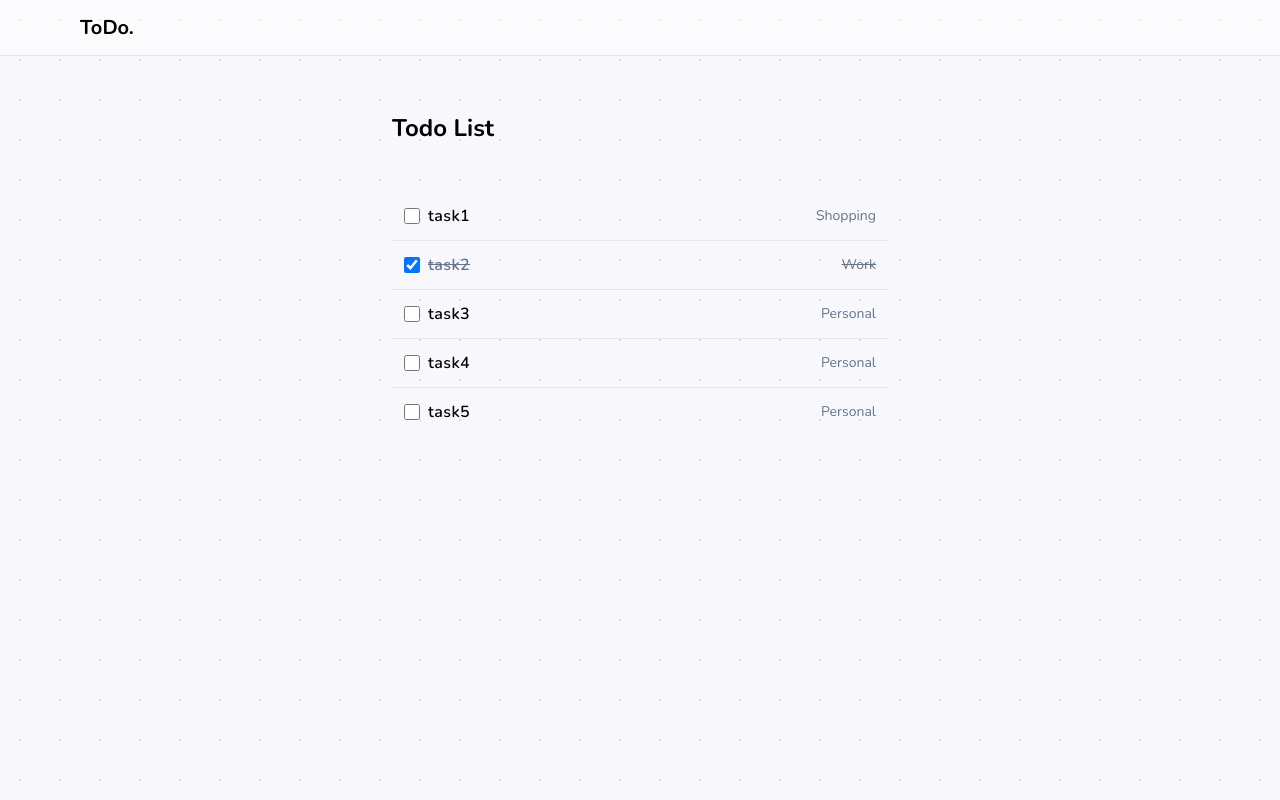
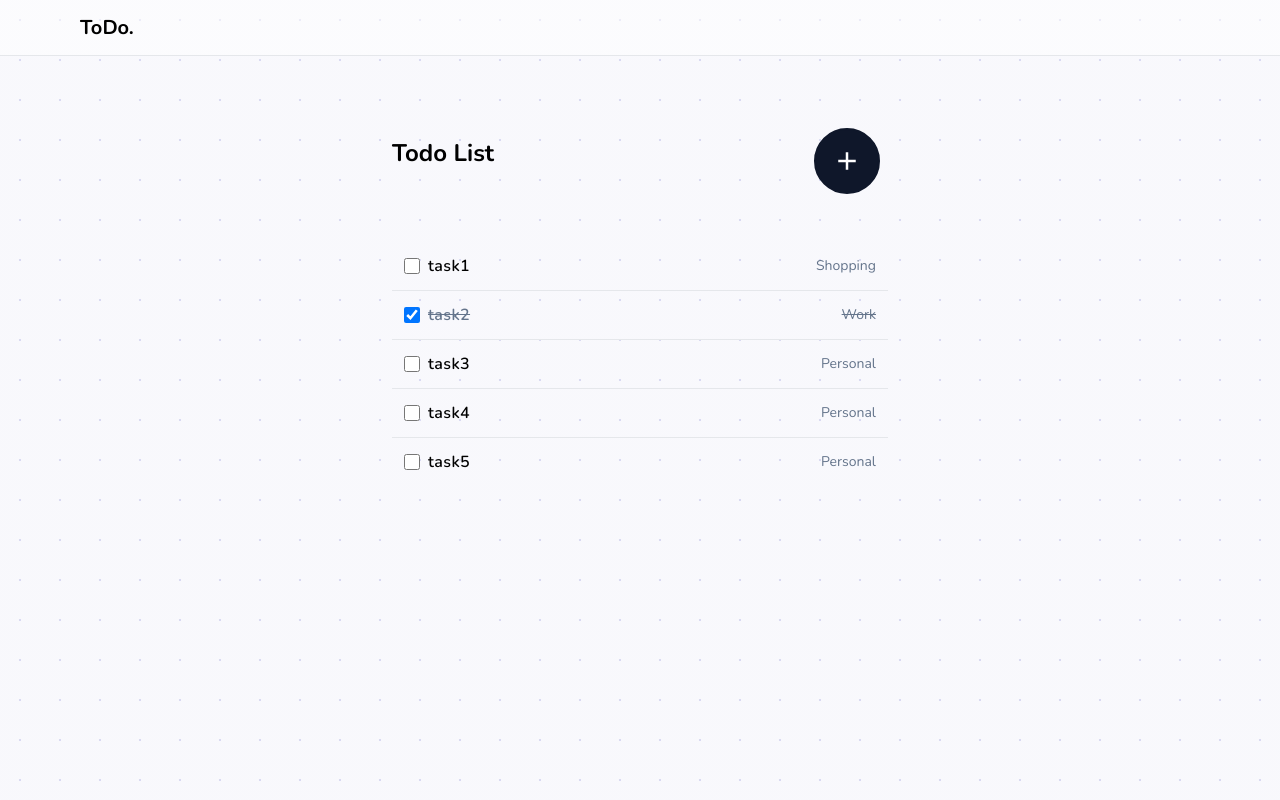
Before and after one commit to idrissi-hamza/todo-test, a Next.js app: page / in a window 1280 px wide. Built offline with nearby package versions, Linux system fonts and the light colour scheme.

Commit message:
create modal component

```diff
--- /dev/null
+++ b/app/components/AddTaskButton.tsx
@@ -0,0 +1,18 @@
+'use client'
+import React from 'react'
+import Button from './Button'
+import useAddTaskModal from '../hooks/useAddTask';
+import { BiPlus } from 'react-icons/bi';
+
+
+const AddTaskButton = () => {
+  const { onOpen } = useAddTaskModal();
+
+  return (
+    <div className=' flex items-end justify-end pr-12 pt-4'>
+      <Button Icon={BiPlus} onClick={onOpen} rounded />
+    </div>
+  )
+}
+
+export default AddTaskButton
--- /dev/null
+++ b/app/components/Button.tsx
@@ -0,0 +1,40 @@
+'use client';
+import React from 'react';
+import { IconType } from 'react-icons';
+
+interface ButtonProps {
+  label?: string;
+  onClick: (e: React.MouseEvent<HTMLButtonElement>) => void;
+  disabled?: boolean;
+  rounded?: boolean;
+  Icon?: IconType;
+}
+const Button = ({
+  label,
+  onClick,
+  disabled,
+  rounded,
+  Icon,
+}: ButtonProps) => {
+  return (
+    <button
+      onClick={onClick}
+      disabled={disabled}
+      className={`disabled:opacity-70 disabled:cursor-not-allowed
+                   flex items-center justify-center gap-4 px-4 py-2 text-md font-semibold
+                  border-2 bg-slate-900 border-slate-900 text-white hover:opacity-90 transition
+         ${rounded ? 'rounded-full aspect-square' : 'rounded-lg w-full '}
+
+  `}
+    >
+      {Icon && (
+        <Icon
+          size={30}
+        />
+      )}
+      {label}
+    </button>
+  );
+};
+
+export default Button;
--- a/app/components/TodoList.tsx
+++ b/app/components/TodoList.tsx
@@ -1,13 +1,17 @@
 "use client"
 
 import { tasks } from '../lib/data';
+import AddTaskButton from './AddTaskButton';
 import TodoItem from './TodoItem';
 
 const TodoList = () => {
 
   return (
     <>
-      <h1 className="text-2xl font-bold mb-6  py-6 px-10">Todo List</h1>
+      <div className='flex items-center justify-between mb-6  py-6 pl-10'>
+        <h1 className="text-2xl font-bold ">Todo List</h1>
+        <AddTaskButton />
+      </div>
       <ul className="max-h-[70vh] overflow-y-scroll px-10">
         {tasks.map((task) => (
           <TodoItem key={task.id} task={task} />
--- /dev/null
+++ b/app/components/modals/AddTaskModal.tsx
@@ -0,0 +1,34 @@
+'use client';
+
+import React, { useState } from 'react';
+
+import Modal from './Modal';
+import useAddTaskModal from '@/app/hooks/useAddTask';
+
+
+const AddTaskModal = () => {
+  const [isLoading, setIsLoading] = useState(false)
+  const { isOpen, onClose } = useAddTaskModal();
+
+
+  const bodyContent = (
+    <div >
+      add task modal
+    </div >
+  );
+
+
+  return (
+    <Modal
+      disabled={isLoading}
+      isOpen={isOpen}
+      title="New Task"
+      actionLabel="Add"
+      onClose={onClose}
+      onSubmit={() => { }}
+      body={bodyContent}
+    />
+  );
+};
+
+export default AddTaskModal;
--- /dev/null
+++ b/app/components/modals/Modal.tsx
@@ -0,0 +1,95 @@
+'use client';
+import React, { useCallback, useEffect, useState } from 'react';
+import { IoMdClose } from 'react-icons/io';
+import Button from '../Button';
+
+interface ModalProps {
+  isOpen?: boolean;
+  onClose: () => void;
+  onSubmit: () => void;
+  title?: string;
+  body?: React.ReactElement;
+  footer?: React.ReactElement;
+  actionLabel: string;
+  disabled?: boolean;
+}
+const Modal = ({
+  isOpen,
+  onClose,
+  onSubmit,
+  title,
+  body,
+  footer,
+  actionLabel,
+  disabled,
+}: ModalProps) => {
+  const [showModal, setShowModal] = useState(isOpen);
+  useEffect(() => {
+    setShowModal(isOpen);
+  }, [isOpen]);
+
+  const handleClose = useCallback(() => {
+    if (disabled) return;
+    setShowModal(false);
+    setTimeout(() => {
+      onClose(), 300;
+    });
+  }, [disabled, onClose]);
+
+  const handleSubmit = useCallback(() => {
+    if (disabled) return;
+
+    onSubmit();
+  }, [disabled, onSubmit]);
+
+
+
+  if (!isOpen) return null;
+
+  return (
+    <>
+      <div
+        className="overflow-x-hidden overflow-y-hidden fixed z-40 inset-0 bg-neutral-800/70   "
+      >
+        <div className="rounded-lg h-full flex items-center  2xl:mt-0 ">
+          <div
+            className={`translate duration-300  w-full md:max-w-lg xl:max-w-xl mx-auto ${showModal
+              ? 'translate-y-0 opacity-100' : 'translate-y-full opacity-0 '}`}
+          >
+            <div
+              className="  translate border-0  rounded-lg
+              shadow-lg  flex flex-col w-full   bg-white overflow-y-auto max-h-[98vh] scroll-smooth "
+            >
+              {/* HEADER */}
+              <div
+                className=" flex items-center rounded-t px-6 py-3  justify-between  border-b-[1px]"
+              >
+                <div className="text-xl font-bold">{title}</div>
+                <button
+                  onClick={handleClose}
+                  className="p-1 border-0  hover:opacity-70 transition hover:bg-neutral-200 rounded-full"
+                >
+                  <IoMdClose size={24} />
+                </button>
+              </div>
+              {/* BODY */}
+              <div className="relative p-6 flex-auto">{body}</div>
+              {/* FOOTER */}
+              <div className="flex flex-col gap-2 px-6 pb-6  ">
+                <div className="flex items-center self-start gap-4  w-full  ">
+                  <Button
+                    disabled={disabled}
+                    label={actionLabel}
+                    onClick={handleSubmit}
+                  />
+                </div>
+                {footer}
+              </div>
+            </div>
+          </div>
+        </div>
+      </div>
+    </>
+  );
+};
+export default Modal;
--- /dev/null
+++ b/app/hooks/useAddTask.ts
@@ -0,0 +1,15 @@
+import { create } from 'zustand';
+
+interface AddTaskModalStore {
+  isOpen: boolean;
+  onOpen: () => void;
+  onClose: () => void;
+}
+
+const useAddTaskModal = create<AddTaskModalStore>((set) => ({
+  isOpen: false,
+  onOpen: () => set({ isOpen: true }),
+  onClose: () => set({ isOpen: false }),
+}));
+
+export default useAddTaskModal;
--- a/app/layout.tsx
+++ b/app/layout.tsx
@@ -2,6 +2,7 @@ import './globals.css'
 import type { Metadata } from 'next'
 import { Nunito } from 'next/font/google'
 import Navbar from './components/Navbar'
+import AddTaskModal from './components/modals/AddTaskModal'
 
 const inter = Nunito({ subsets: ['latin'] })
 
@@ -19,7 +20,9 @@ export default function RootLayout({
     <html lang="en">
       <body className={`${inter.className} bg-pattern `}>
         <Navbar />
-        {children}</body>
+        <AddTaskModal />
+        {children}
+      </body>
     </html>
   )
 }
```
Also changed, not shown: package.json (+9 -4 lines), 1 other file (tests, documents, lock files or other folders).
